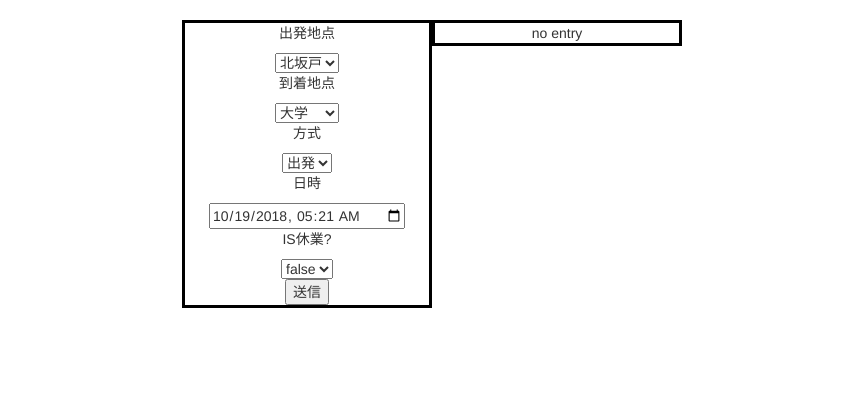
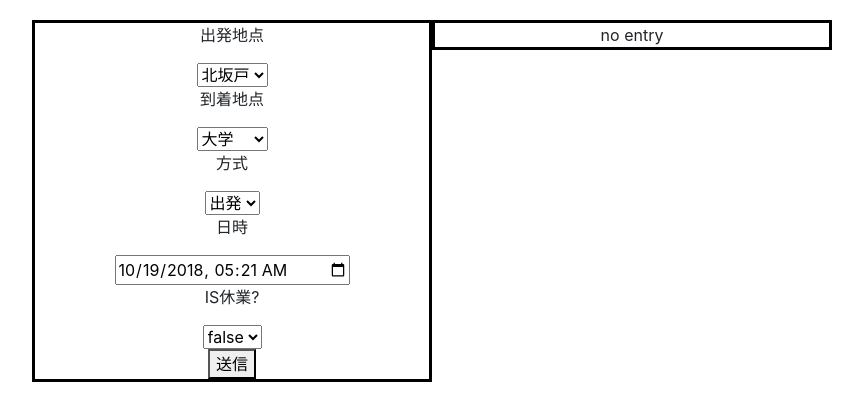
Before and after one commit to shamisonn/bus-time-table, a React app: page / in a window 1280 px wide. Shown: the whole page, without its empty margins (208-1071 px from the left). Built offline with nearby package versions, Linux system fonts and the light colour scheme.

Commit message:
ダサすぎたのでちょっと整えてみた

```diff
--- a/public/index.html
+++ b/public/index.html
@@ -5,7 +5,8 @@
     <meta name="viewport" content="width=device-width, initial-scale=1, shrink-to-fit=no">
     <link rel="manifest" href="%PUBLIC_URL%/manifest.json">
     <meta name="theme-color" content="#000000">
-    <link rel="stylesheet" href="https://maxcdn.bootstrapcdn.com/bootstrap/3.3.7/css/bootstrap.min.css" integrity="sha384-BVYiiSIFeK1dGmJRAkycuHAHRg32OmUcww7on3RYdg4Va+PmSTsz/K68vbdEjh4u" crossorigin="anonymous">
+<link rel="stylesheet" href="https://stackpath.bootstrapcdn.com/bootstrap/4.1.3/css/bootstrap.min.css" integrity="sha384-MCw98/SFnGE8fJT3GXwEOngsV7Zt27NXFoaoApmYm81iuXoPkFOJwJ8ERdknLPMO" crossorigin="anonymous">
+<script src="https://cdnjs.cloudflare.com/ajax/libs/popper.js/1.14.3/umd/popper.min.js" integrity="sha384-ZMP7rVo3mIykV+2+9J3UJ46jBk0WLaUAdn689aCwoqbBJiSnjAK/l8WvCWPIPm49" crossorigin="anonymous"></script>
     <title>TDU時刻表</title>
   </head>
   <body>
--- a/src/components/App.css
+++ b/src/components/App.css
@@ -4,18 +4,18 @@
     align-items: flex-start;
     width: 80%;
     margin-top: 20px;
-    margin-bottom: 20px;
+
     margin-left: auto;
     margin-right: auto;
-    max-width: 500px;
+    max-width: 800px;
 }
 
 .input-form {
-    width: 250px;
+    width: 400px;
     border: solid 3px #000000;
 }
 
 .time-table {
-    width: 250px;
+    width: 400px;
     border: solid 3px #000000;
 }
```
Also changed, not shown: workbox-config.js (+13 -1 lines).
